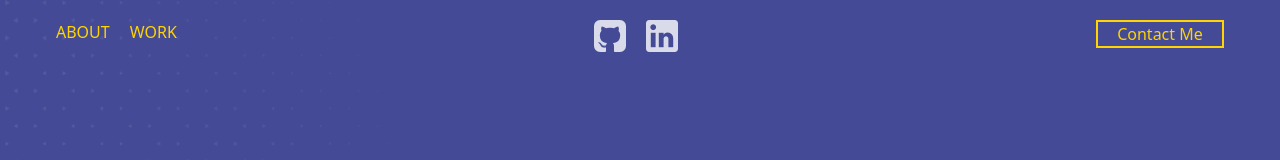
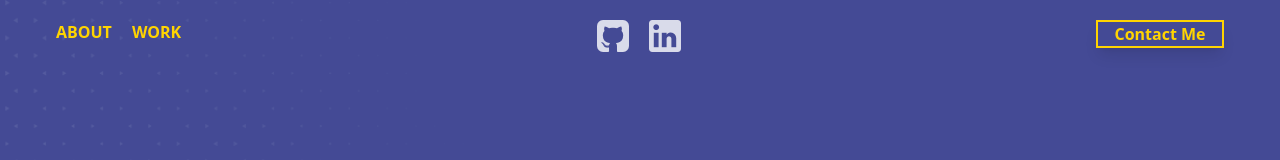
Before and after one commit to alekosomegas/portfolio, a Next.js app: page / in a window 1280 px wide. Shown: the top 160 px of the page. Built offline with nearby package versions, Linux system fonts and the light colour scheme.

Commit message:
nav for work section

```diff
--- a/src/pages/RootLayout.jsx
+++ b/src/pages/RootLayout.jsx
@@ -5,7 +5,8 @@ import NavBar from "./components/NavBar"
 export default function RootLayout({
     children,
     title = "Alexandros Kangkelidis Portfolio",
-    description = "Alexandros Kangkelidis Portfolio"}) {
+    description = "Alexandros Kangkelidis Portfolio",
+    index},) {
     return (
         <>
             <Head>
@@ -16,7 +17,7 @@ export default function RootLayout({
             </Head>
 
             <header>
-                <NavBar/>
+                <NavBar index={index}/>
             </header>
 
             {children}
--- a/src/pages/components/NavBar.jsx
+++ b/src/pages/components/NavBar.jsx
@@ -1,10 +1,11 @@
 import Link from 'next/link';
 import Image from 'next/image';
 
-export default function NavBar() {
+export default function NavBar(props) {
+    console.log(props.index)
     return (
         <nav className='flex justify-between px-14 py-5 fixed w-full'>
-            <div className='flex gap-5 text-mainHighlight'>
+            <div className={`flex gap-5 font-bold ${props.index === 2 ? "text-black " : "text-mainHighlight"}`}>
                 <Link className='hover:text-white duration-500' href='#about'>ABOUT</Link>
                 <Link className='hover:text-white duration-500' href='#work'>WORK</Link>
             </div>
@@ -19,8 +20,9 @@ export default function NavBar() {
             </div>
 
             <Link href="#contact">
-                <button className='border-2 w-[8rem] border-mainHighlight px-3 text-mainHighlight
-                    hover:bg-mainHighlight hover:text-white hover:font-bold hover:rounded-lg hover:scale-110 duration-500'
+                <button className={`border-2 w-[8rem] font-bold px-3
+                 ${props.index === 2 ? "text-black border-black  hover:bg-black hover:text-mainHighlight" :"text-mainHighlight border-mainHighlight  hover:bg-mainHighlight hover:text-white"}
+                    hover:rounded-lg shadow-lg hover:scale-110 duration-500`}
                 >Contact Me</button>
             </Link>
 
--- a/src/pages/components/ScrollArrow.jsx
+++ b/src/pages/components/ScrollArrow.jsx
@@ -21,12 +21,14 @@ const ScrollArrow = React.forwardRef(function ScrollArrow(props, ref) {
                 before:-mx-[5px]
 
                 @apply w-5 h-5 -ml-2.5 mr-0 -mt-2.5 mb-0
-                border-l-[none] border-r-2 border-r-[solid] border-t-[none] border-b-2 border-b-[solid]
+                border-l-[none] border-r-2 border-t-[none] border-b-2
+                ${props.index === 2 ? "border-b-[black] border-r-[black]" : "border-b-[solid] border-r-[solid]"}
 
                 ${props.up ? "top-[10%]" : "top-[95%]"}
 
                 before:content-[''] before:w-3 before:h-3 before:-ml-1 before:mr-0 before:-mt-1 before:mb-0
-                before:border-l-[none] before:border-r-[solid] before:border-t-[none] before:border-b-[solid] before:border-r before:border-b
+                before:border-l-[none] before:border-t-[none] before:border-r before:border-b
+                ${props.index === 2 ? "before:border-r-[black] before:border-b-[black]" : "before:border-r-[solid] before:border-b-[solid]"}
 
                 before:${props.up ? "top-[10%]" : "top-[95%]"}
 
--- a/src/pages/index.js
+++ b/src/pages/index.js
@@ -39,14 +39,14 @@ export default function Home() {
 
 
   return (
-    <RootLayout>
+    <RootLayout index={index}>
       <main className='max-h-screen overflow-y-scroll snap snap-y snap-mandatory scroll-smooth'>
-        <ScrollArrow up={true} ref={scrollArrowUpRef} show={showUpArrow}/>
+        <ScrollArrow up={true} ref={scrollArrowUpRef} show={showUpArrow} index={index}/>
         <Landing  ref={sectionsRefs}/>
         <About    ref={sectionsRefs}/>
         <Work     ref={sectionsRefs}/>
         <Contact  ref={sectionsRefs}/>
-        <ScrollArrow ref={scrollArrowRef} show={showDownArrow}/>
+        <ScrollArrow ref={scrollArrowRef} show={showDownArrow} index={index}/>
       </main>
     </RootLayout>
   )
--- a/src/pages/sections/About.jsx
+++ b/src/pages/sections/About.jsx
@@ -63,7 +63,7 @@ const About = React.forwardRef(function About(props, ref) {
                         <section
                             onMouseOver={() => switchSelectedHighlightedLink(sectionLinksRefs.current[2])}>
                             <h2 id="skills"
-                                className="pt-[15rem] -mt-[15rem] text-mainHighlight tracking-wider">Skills</h2>
+                                className="pt-[25rem] -mt-[25rem] text-mainHighlight tracking-wider">Skills</h2>
                             <p>
                                 I am confident self learning
                             </p>
```
